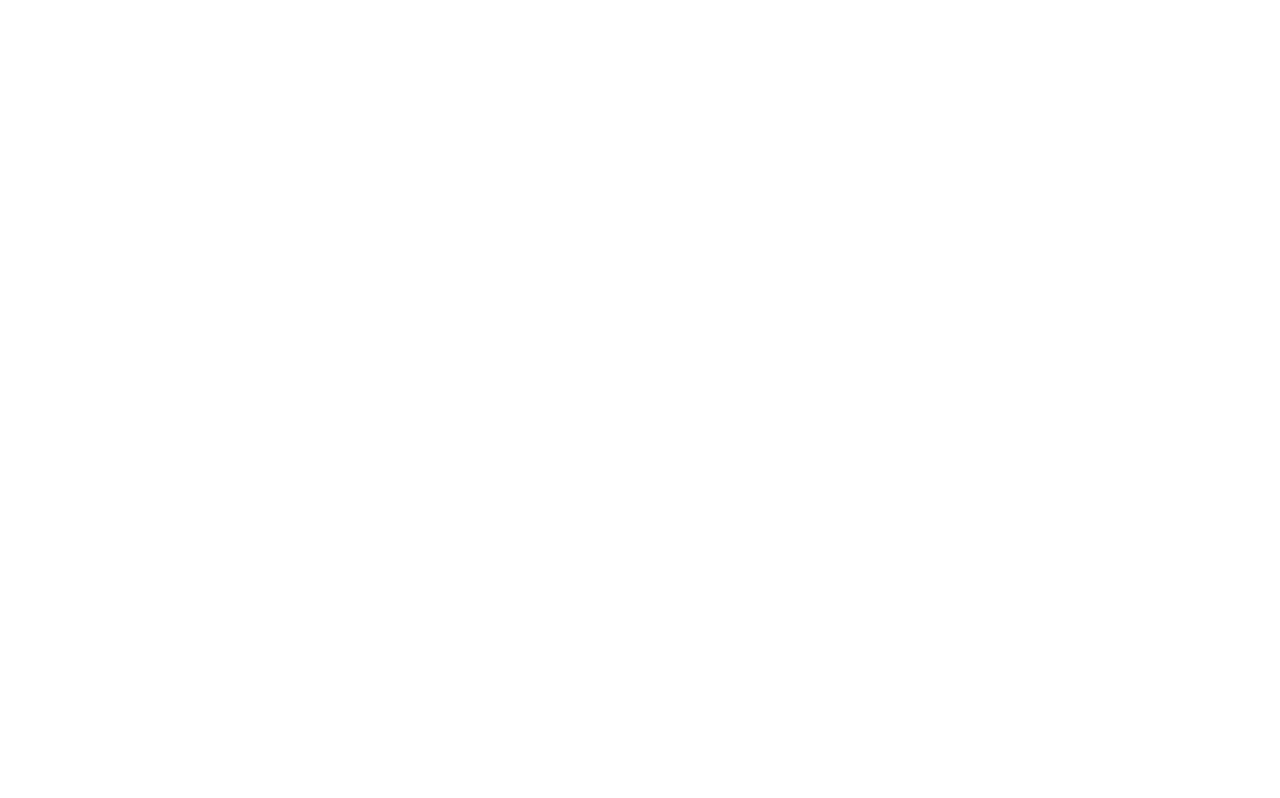
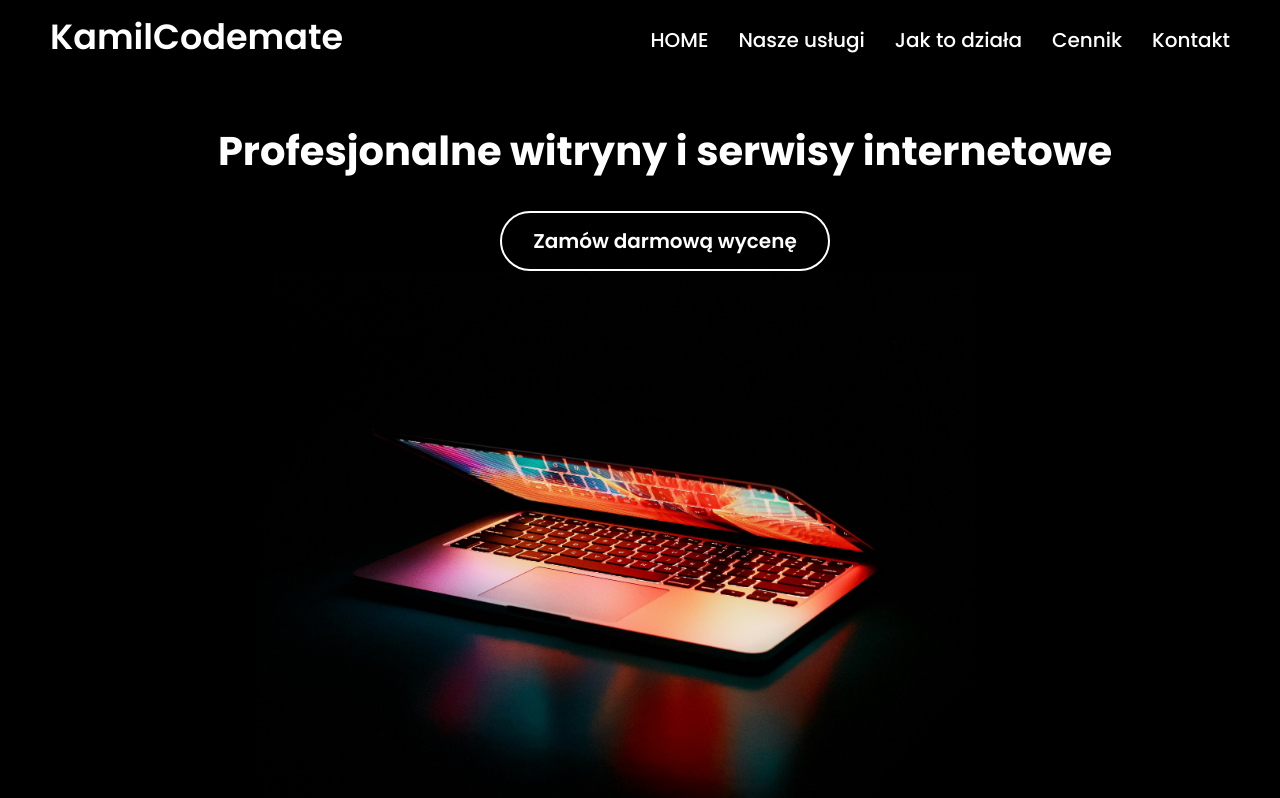
Before and after one commit to KamilCodemate/KamilCodemateWebsite, a React (Create React App) app: page / in a window 1280 px wide. Before the commit this address had no page. Shown: the top 798 px of the page. Built offline with nearby package versions, Linux system fonts and the light colour scheme.

Commit message:
Fix deploy issues

```diff
--- a/src/App.tsx
+++ b/src/App.tsx
@@ -8,11 +8,11 @@
   return (
 
       <div className='App'>
-        <Router>
+        <Router basename={process.env.PUBLIC_URL}>
           <Routes>
-          <Route path='/KamilCodemateWebsite' element={<MainPage />} />
-          <Route path='/KamilCodemateWebsite/request-form' element={<RequestForm />} />
-          <Route path='/KamilCodemateWebsite/valuation' element={<Valuation />} />
+          <Route path='/' element={<MainPage />} />
+          <Route path='/request-form' element={<RequestForm />} />
+          <Route path='/valuation' element={<Valuation />} />
           </Routes>
         </Router>
       </div>
--- a/src/Components/MainNavbar.tsx
+++ b/src/Components/MainNavbar.tsx
@@ -11,7 +11,7 @@
       <div className='navbar-logo'>KamilCodemate</div>
       <div className='navbar-links'>
         <div className='navbar-link'>HOME</div>
-        <div className='navbar-link' onClick={() => {navigate('/KamilCodemateWebsite/valuation')}}>Nasze usługi</div>
+        <div className='navbar-link' onClick={() => {navigate('/valuation')}}>Nasze usługi</div>
         <div className='navbar-link'>Jak to działa</div>
         <div className='navbar-link'>Cennik</div>
         <div className='navbar-link'>Kontakt</div>
```
